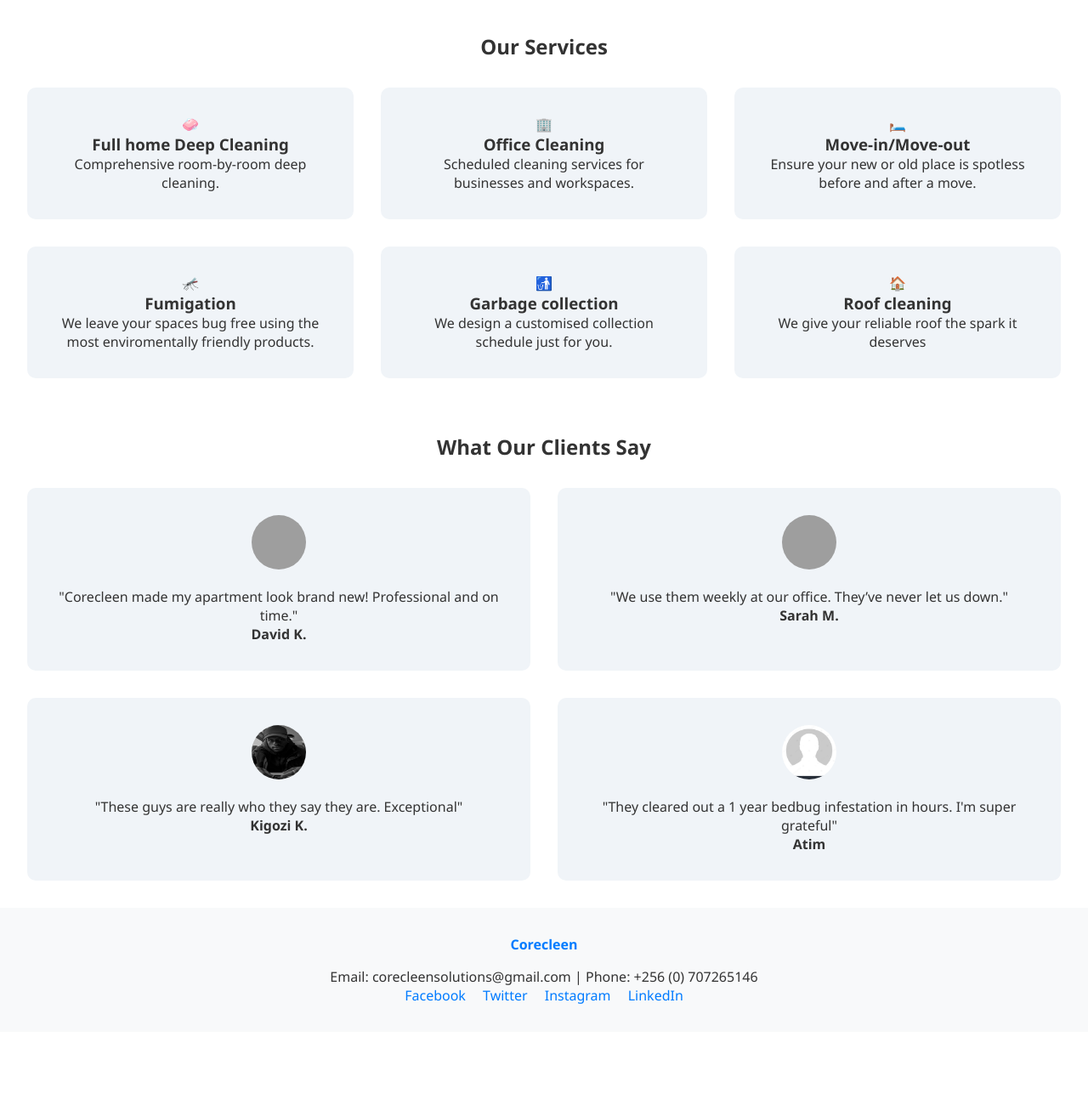
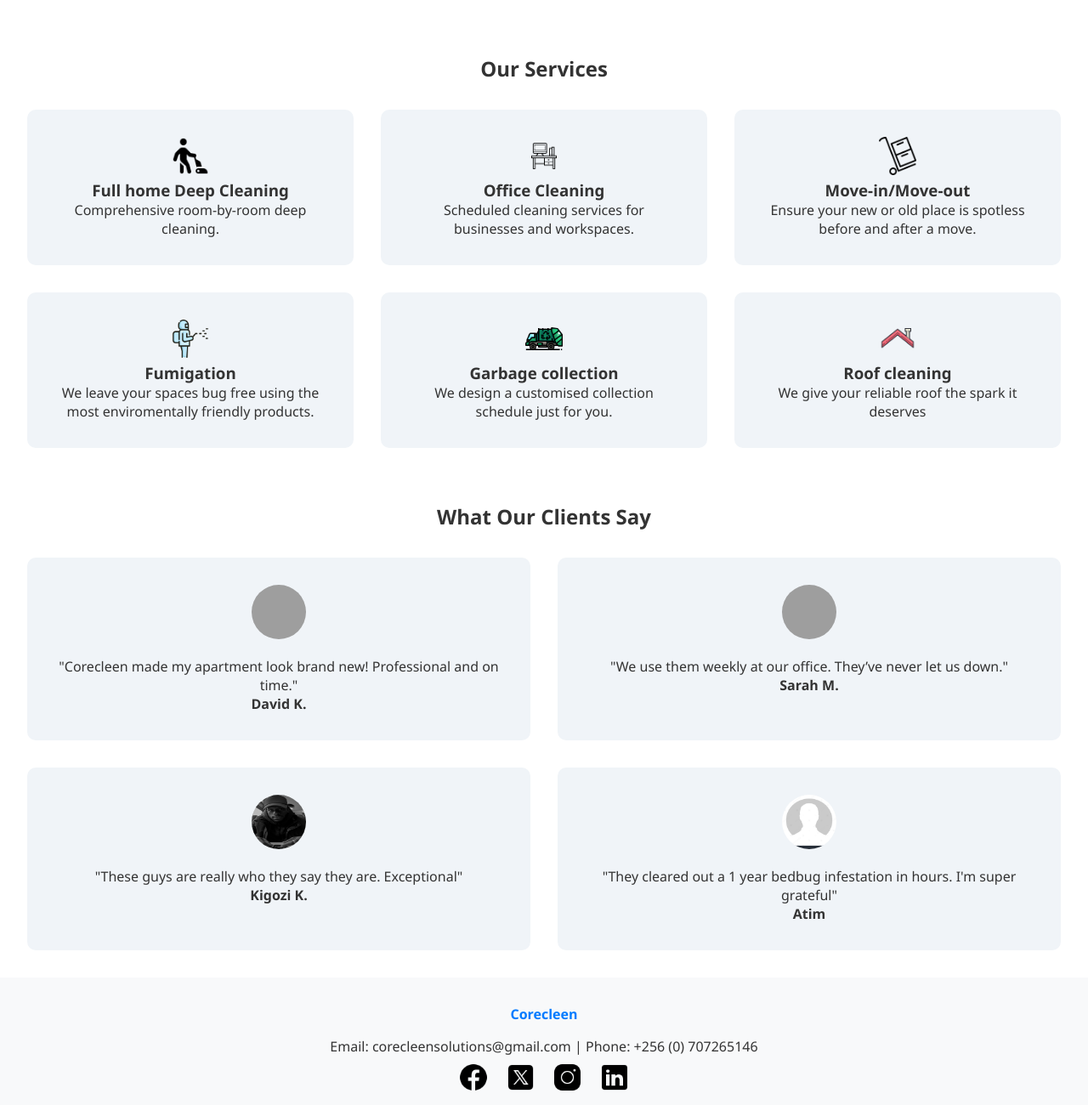
Before and after one commit to ikalumba/corecleen, a plain HTML site: page index.html in a window 1280 px wide. Shown: the part 1000-2300 px from the top of the page at 85% size. Before the commit the page ends 2214 px from the top, so only its background shows below. Drawn offline with Linux system fonts and the light colour scheme; grey boxes are pictures that could not be loaded.

Commit message:
clear comments

```diff
--- a/index.html
+++ b/index.html
@@ -29,7 +29,7 @@
 
     <section id="why-us" class="why-us">
       <h2>Why Choose Us</h2>
-      <p>
+      <p class="section-description">
         We take full responsibility for delivering reliable, respectful, and
         accountable service every time. Our dedicated team works together to
         ensure your satisfaction through excellence and trust.
@@ -40,24 +40,32 @@
       <h2>Our Services</h2>
       <div class="feature-grid">
         <div class="feature-card fade-in">
-          <div class="icon">🧼</div>
+          <div class="icon">
+            <img src="/assets/icons8-vacuuming-50.png" alt="deep clean icon">
+          </div>
           <h3>Full home Deep Cleaning</h3>
           <p>Comprehensive room-by-room deep cleaning.</p>
         </div>
         <div class="feature-card fade-in">
-          <div class="icon">🏢</div>
+          <div class="icon">
+            <img src="/assets/icons8-office-100.png" alt="office cleaning icon">
+          </div>
           <h3>Office Cleaning</h3>
           <p>Scheduled cleaning services for businesses and workspaces.</p>
         </div>
         <div class="feature-card fade-in">
-          <div class="icon">🛏️</div>
+          <div class="icon">
+            <img src="/assets/icons8-trolley-50.png" alt="moving cleaning icon">
+          </div>
           <h3>Move-in/Move-out</h3>
           <p>
             Ensure your new or old place is spotless before and after a move.
           </p>
         </div>
         <div class="feature-card fade-in">
-          <div class="icon">🦟</div>
+          <div class="icon">
+            <img src="/assets/icons8-spray-64 (1).png" alt="fumigation icon">
+          </div>
           <h3>Fumigation</h3>
           <p>
             We leave your spaces bug free using the most enviromentally friendly
@@ -65,12 +73,16 @@
           </p>
         </div>
         <div class="feature-card fade-in">
-          <div class="icon">🚮</div>
+          <div class="icon">
+            <img src="/assets/icons8-garbage-truck-64.png" alt="garbage collection icon">
+          </div>
           <h3>Garbage collection</h3>
           <p>We design a customised collection schedule just for you.</p>
         </div>
         <div class="feature-card fade-in">
-          <div class="icon">🏠</div>
+          <div class="icon">
+            <img src="/assets/icons8-roofing-100.png" alt="roof cleaning icon">
+          </div>
           <h3>Roof cleaning</h3>
           <p>
             We give your reliable roof the spark it deserves
@@ -128,10 +140,18 @@
       <div class="footer-logo">Corecleen</div>
       <p>Email: corecleensolutions@gmail.com | Phone: +256 (0) 707265146</p>
       <div class="social-links">
-        <a href="#">Facebook</a>
-        <a href="#">Twitter</a>
-        <a href="#">Instagram</a>
-        <a href="#">LinkedIn</a>
+        <a href="#">
+          <img src="/assets/icons8-facebook-logo-50.png" alt="facebook icon">
+        </a>
+        <a href="#">
+          <img src="/assets/icons8-x-logo-50.png" alt="x logo">
+        </a>
+        <a href="#">
+          <img src="/assets/icons8-instagram-logo-50.png" alt="instagram logo">
+        </a>
+        <a href="#">
+          <img src="/assets/icons8-linkedin-50.png" alt="linkedin icon">
+        </a>
       </div>
     </footer>
 
--- a/styles.css
+++ b/styles.css
@@ -21,10 +21,8 @@ body {
   justify-content: space-between;
   padding: 1rem 2rem;
   background: transparent;
-  /* position: fixed; */
   width: 100%;
   top: 0;
-  /* z-index: 1000; */
 }
 
 .navbar .logo {
@@ -40,8 +38,6 @@ body {
 
 #nav-links a {
   text-decoration: none;
-  /* color: var(--primary);
-  font-weight: 500; */
 }
 
 .nav-link {
@@ -89,7 +85,8 @@ body {
   margin: 1rem 0;
 }
 
-.hero button, .btn {
+.hero button,
+.btn {
   padding: 0.8rem 1.5rem;
   background-color: var(--primary);
   color: white;
@@ -98,7 +95,8 @@ body {
   cursor: pointer;
 }
 
-.hero button:hover, .btn:hover {
+.hero button:hover,
+.btn:hover {
   background-color: #0056b3;
 }
 .hero-title,
@@ -113,6 +111,16 @@ body {
   text-align: center;
 }
 
+.icon img {
+  width: 2.8rem;
+  height: 2.8rem;
+}
+.section-description{
+  display: block;
+  max-width: 60rem;
+  font-size: 1.2rem;
+  margin: 0.5rem auto;
+}
 .feature-grid,
 .testimonial-grid {
   display: grid;
@@ -127,9 +135,12 @@ body {
   border-radius: 10px;
   transition: transform 0.3s;
 }
-
+.feature-card {
+  cursor: pointer;
+}
 .feature-card:hover {
-  transform: translateY(-5px);
+  transform: translateY(-8px);
+  box-shadow: 0 10px 20px rgba(0, 0, 0, 0.15);
 }
 
 .testimonial-card img {
@@ -152,11 +163,18 @@ footer .social-links a {
   color: var(--primary);
   text-decoration: none;
 }
+footer .social-links a img{
+  width: 2.2rem;
+  height: 2.2rem;
+}
 
 footer .footer-logo {
   font-weight: bold;
   margin-bottom: 1rem;
   color: var(--primary);
+}
+.social-links{
+  margin-top: 0.5rem;
 }
 
 #scrollToTop {
@@ -219,10 +237,7 @@ footer .footer-logo {
   border-radius: 5px;
   cursor: pointer;
 }
-/* label{
-  display: block;
-  text-align: left;
-} */
+
 .required {
   color: red;
   margin-left: 2px;
@@ -299,7 +314,6 @@ footer .footer-logo {
   animation: floatIn 1.5s ease forwards;
 }
 
-
 @keyframes floatIn {
   from {
     opacity: 0;
```
Also changed, not shown: script.js (+21 -21 lines), assets/icons8-facebook-logo-50.png (added), assets/icons8-garbage-truck-64.png (added), assets/icons8-instagram-logo-50.png (added), assets/icons8-linkedin-50.png (added), assets/icons8-office-100.png (added), assets/icons8-roofing-100.png (added), assets/icons8-spray-64 (1).png (added), assets/icons8-trolley-50.png (added), assets/icons8-vacuuming-50.png (added), assets/icons8-x-logo-50.png (added).
